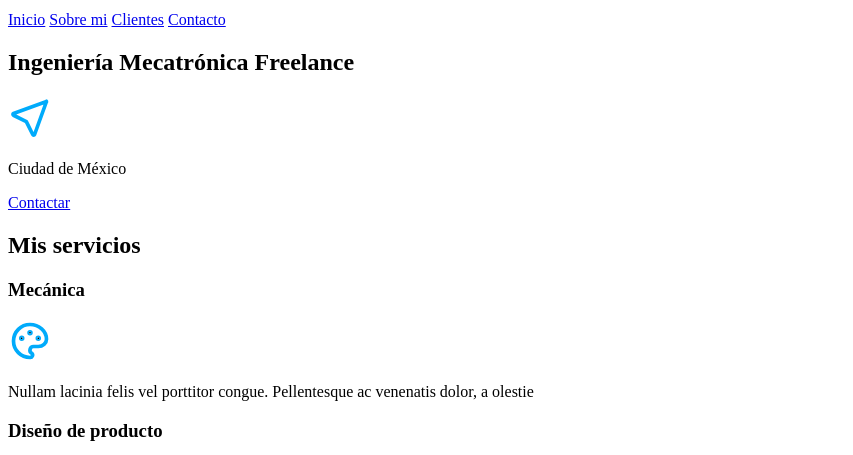
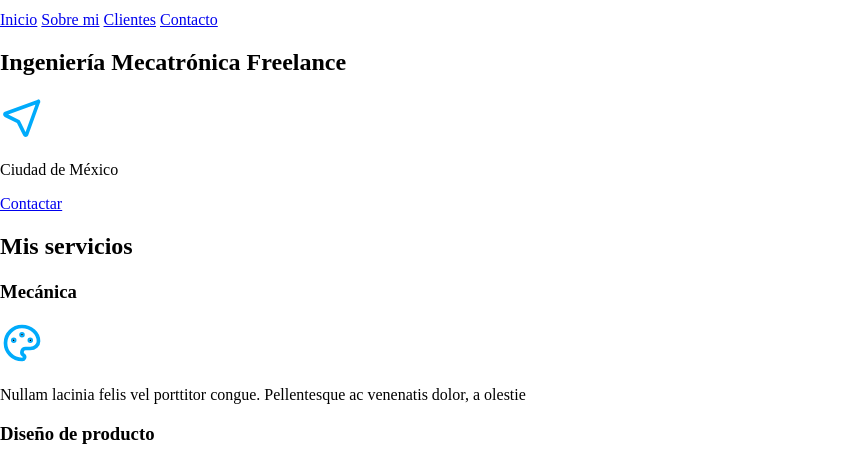
Before and after one commit to Ricardosaid/Full-Stack, a plain HTML site: page index.html in a window 1280 px wide. Shown: the part 84-539 px from the top of the page, without its empty margins (0-853 px from the left). Drawn offline with Linux system fonts and the light colour scheme.

Commit message:
cargo normalize

```diff
--- a/index.html
+++ b/index.html
@@ -4,6 +4,9 @@
     <meta charset="UTF-8">
     <meta name="viewport" content="width=device-width, initial-scale=1.0">
     <title>RicardoSMS</title>
+    <link rel="stylesheet" href="css/Normalize.css">
+    <link rel="preconnect" href="https://fonts.gstatic.com">
+    <link href="https://fonts.googleapis.com/css2?family=Montserrat:wght@300;400&display=swap" rel="stylesheet">
     <link rel="preload" href="css/styles.css" as="style">
     <link href="css/styles.css" rel="stylesheet">
 
```
